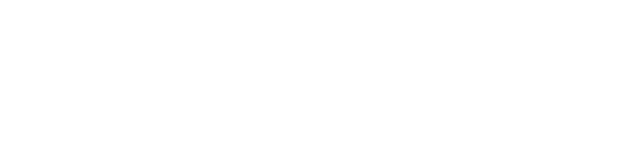
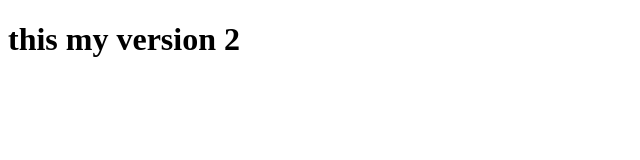
Before and after one commit to tanya-saini/myrepo, a plain HTML site: page index.html in a window 1280 px wide. Shown: the whole page, without its empty margins (0-640 px from the left). Drawn offline with Linux system fonts and the light colour scheme.

Commit message:
this my version 2 of index file

```diff
--- a/index.html
+++ b/index.html
@@ -8,7 +8,7 @@
 </head>
 
 <body>
-
+    <h1>this my version 2</h1>
 </body>
 
 </html>
```
